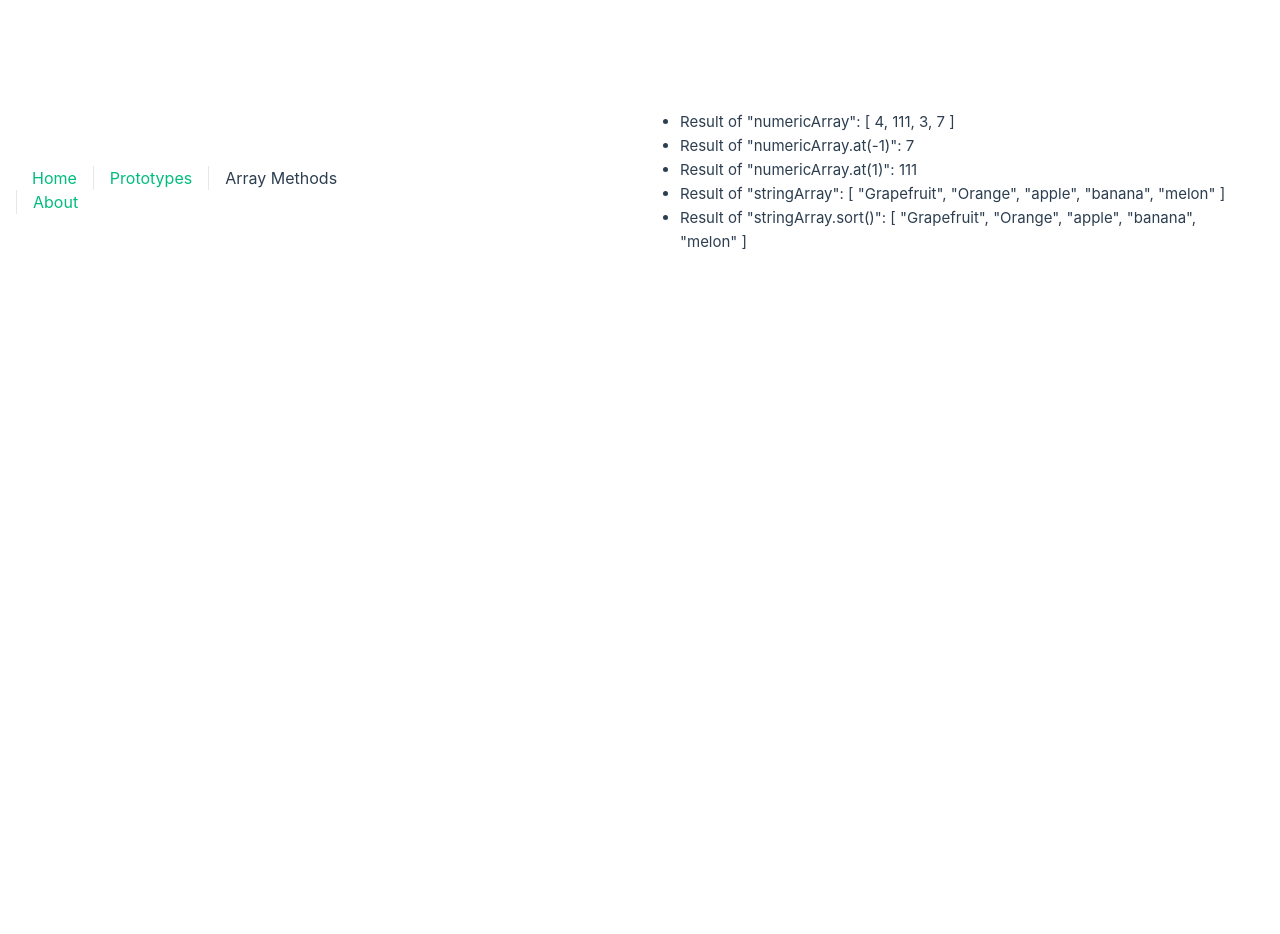
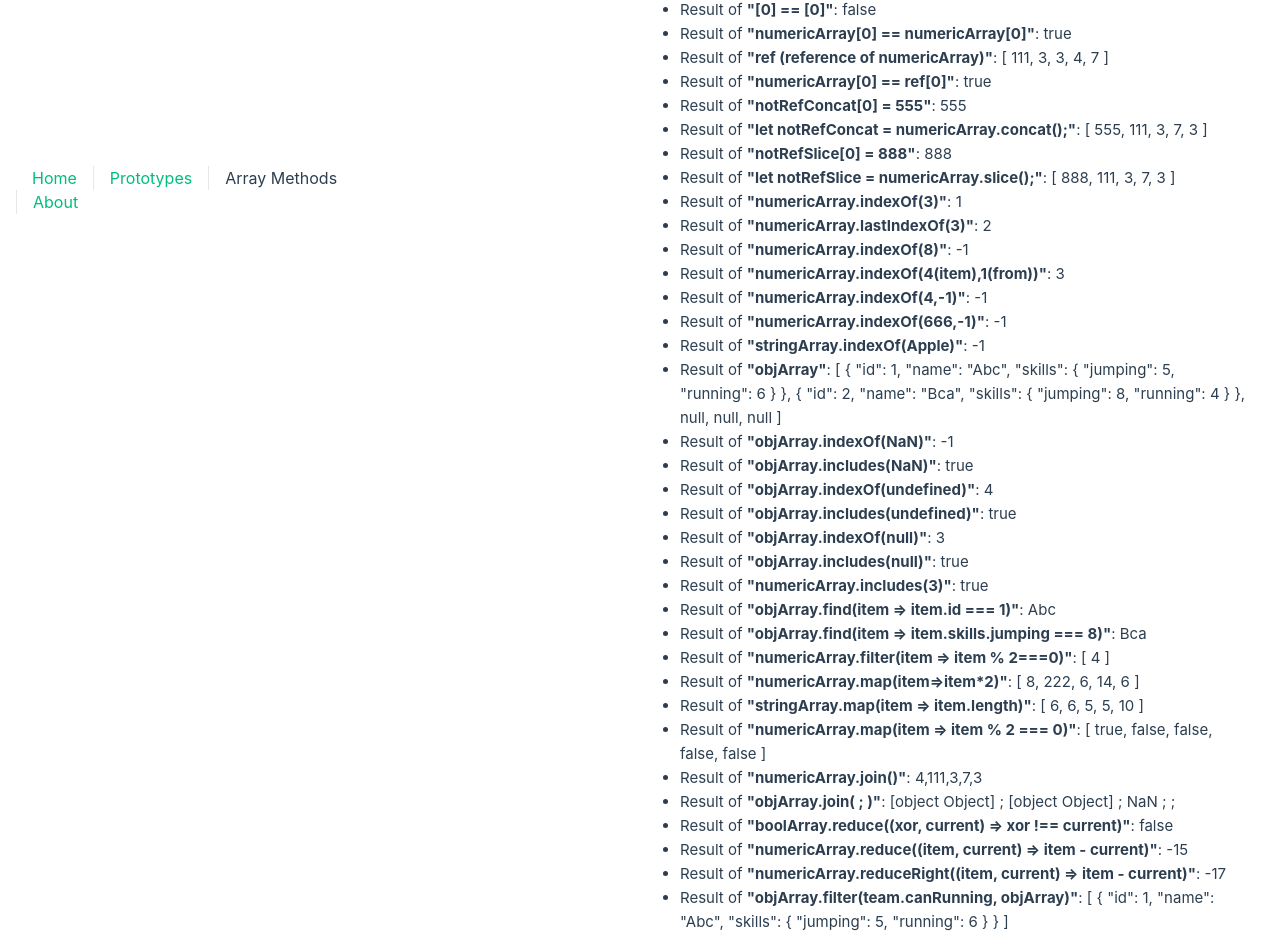
Before and after one commit to Bina288/js-research, a Vue app: page /arrayMethods in a window 1280 px wide. Shown: the part 218-1152 px from the top of the page. Before the commit the page ends 800 px from the top, so only its background shows below. Built offline with nearby package versions, Linux system fonts and the light colour scheme.

Commit message:
Continue to research array methods

```diff
--- a/src/features/arrayMethods.js
+++ b/src/features/arrayMethods.js
@@ -1,18 +1,123 @@
-let numericArray = [4, 6, 3, 7]
+let numericArray = [4, 6, 3, 7, 3]
+
 let stringArray = ['banana', 'Orange', 'apple', 'melon', 'Grapefruit']
+let objArray = [
+  { id: 1, name: 'Abc', skills: { jumping: 5, running: 6 } },
+  { id: 2, name: 'Bca', skills: { jumping: 8, running: 4 } },
+  NaN,
+  null,
+  undefined,
+]
+
+let team = {
+  canRunning(obj) {
+    return obj?.skills?.running > 5
+  },
+}
+
+let boolArray = [false, true, true, false]
+
+let XORReduce = boolArray.reduce((xor, current) => xor !== current)
+let substractionReduce = numericArray.reduce((item, current) => item - current)
+let substractionReduceRight = numericArray.reduceRight(
+  (item, current) => item - current,
+)
+
+console.log('myXORResultReduce', XORReduce)
+console.log('substractionReduce', substractionReduce)
+
+console.log('substractionReduceRight', substractionReduceRight)
 //reference data type
 let ref = numericArray
 ref[1] = 111
 console.log('numericArray', numericArray)
 numericArray.at(-1)
 
+let notRefConcat = numericArray.concat()
+let notRefSlice = numericArray.slice()
+
+let objFindById = objArray.find(item => item.id === 1)
+let objFindByJumpingInSkills = objArray.find(item => item.skills.jumping === 8)
+
+let filterMethodArr = numericArray.filter(item => item % 2 === 0)
+
+let mapMethodArr = numericArray.map(item => item * 2)
+
+let mapBooleanArr = numericArray.map(item => item % 2 === 0)
+
+let mapWordsLengthArr = stringArray.map(item => item.length)
+
+let joinNumArr = numericArray.join()
+let joinObjArr = objArray.join(' ; ')
+
 let result = {
   numericArray: numericArray,
   'numericArray.at(-1)': numericArray.at(-1),
+  'numericArray.at(0)': numericArray.at(0),
   'numericArray.at(1)': numericArray.at(1),
+  'numericArray.sort()': numericArray.sort(),
 
   stringArray: stringArray,
-  'stringArray.sort()': stringArray.sort(),
+  'stringArray.sort()': [...stringArray].sort(),
+
+  //array comparisons
+  '[]==[]': [] == [],
+  '[0] == [0]': [0] == [0],
+  'numericArray[0] == numericArray[0]': numericArray[0] == numericArray[0],
+  'ref (reference of numericArray)': ref,
+  'numericArray[0] == ref[0]': numericArray[0] == ref[0],
+
+  //array coping
+  'notRefConcat[0] = 555': (notRefConcat[0] = 555),
+  'let notRefConcat = numericArray.concat();': notRefConcat,
+  'notRefSlice[0] = 888': (notRefSlice[0] = 888),
+  'let notRefSlice = numericArray.slice();': notRefSlice,
+
+  //array finding
+
+  'numericArray.indexOf(3)': numericArray.indexOf(3),
+  'numericArray.lastIndexOf(3)': numericArray.lastIndexOf(3),
+  'numericArray.indexOf(8)': numericArray.indexOf(8),
+  'numericArray.indexOf(4(item),1(from))': numericArray.indexOf(4, 1),
+  'numericArray.indexOf(4,-1)': numericArray.indexOf(4, -1),
+  'numericArray.indexOf(666,-1)': numericArray.indexOf(666, -1),
+  'stringArray.indexOf(Apple)': stringArray.indexOf('Apple'),
+  //includes and indexOf
+
+  objArray: objArray,
+  'objArray.indexOf(NaN)': objArray.indexOf(NaN),
+  'objArray.includes(NaN)': objArray.includes(NaN),
+  'objArray.indexOf(undefined)': objArray.indexOf(undefined),
+  'objArray.includes(undefined)': objArray.includes(undefined),
+  'objArray.indexOf(null)': objArray.indexOf(null),
+  'objArray.includes(null)': objArray.includes(null),
+  'numericArray.includes(3)': numericArray.includes(3),
+
+  //find, findIndex
+  'objArray.find(item => item.id === 1)': objFindById.name,
+  'objArray.find(item => item.skills.jumping === 8)':
+    objFindByJumpingInSkills.name,
+  //filter()
+  'numericArray.filter(item => item % 2===0)': filterMethodArr,
+
+  //map()
+  'numericArray.map(item=>item*2)': mapMethodArr,
+  'stringArray.map(item => item.length)': mapWordsLengthArr,
+  'numericArray.map(item => item % 2 === 0)': mapBooleanArr,
+
+  //join
+  'numericArray.join()': joinNumArr,
+  'objArray.join( ; )': joinObjArr,
+  //reduce, reduceRight
+  'boolArray.reduce((xor, current) => xor !== current)': XORReduce,
+  'numericArray.reduce((item, current) => item - current)': substractionReduce,
+  'numericArray.reduceRight((item, current) => item - current)':
+    substractionReduceRight,
+
+  'objArray.filter(team.canRunning, objArray)': objArray.filter(
+    team.canRunning,
+    objArray,
+  ),
 }
 export default {
   result,
--- a/src/views/ArraysView.vue
+++ b/src/views/ArraysView.vue
@@ -1,7 +1,7 @@
 <template>
   <ul>
     <li v-for="(value, key) in displayResultObj" :key="key">
-      Result of "{{ key }}": {{ value }}
+      Result of <b style="font-weight: bold">"{{ key }}"</b>: {{ value }}
     </li>
   </ul>
 </template>
```
Also changed, not shown: src/features/comparisons.js (added, +22 -0 lines).
